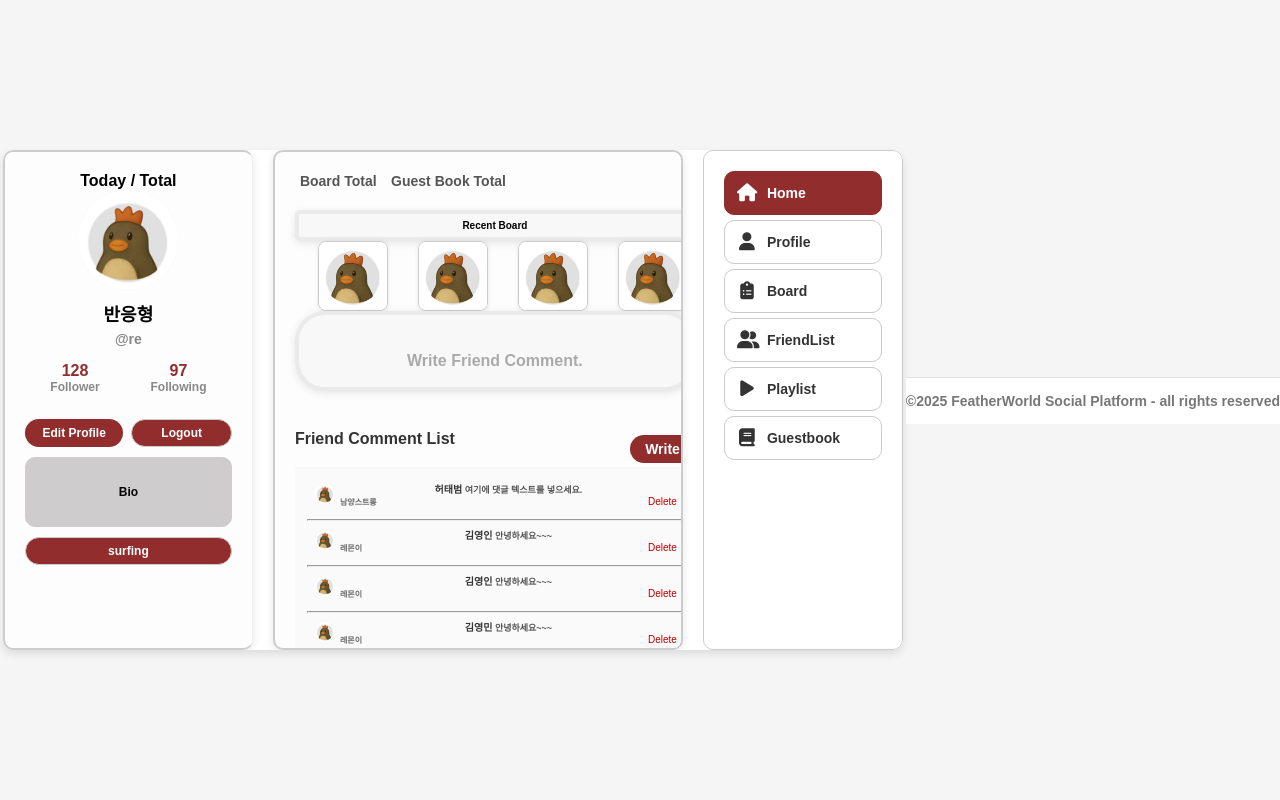
After one commit to KH-Semi/spring-semi-project, a Spring app: page /miniHome/miniHome in a window 1280 px wide. The commit adds this page. Run offline with Thymeleaf, Linux system fonts and the light colour scheme; the template is opened without the code that fills it, so the values that code supplies are empty; some of the project's set-up classes (security, data sources, template engines, error pages and the like) are left out, and stand-ins take their place; some libraries are stand-ins or nearby versions; some web fonts are replaced.

Commit message:
공용 Fragment html, css 수정

```diff
--- /dev/null
+++ b/FeatherWorld/src/main/java/com/featherworld/project/miniHome/model/service/MiniHomeService.java
@@ -0,0 +1,5 @@
+package com.featherworld.project.miniHome.model.service;
+
+public interface MiniHomeService {
+
+}
--- a/FeatherWorld/src/main/java/com/featherworld/project/myPage/controller/MyPageController.java
+++ /dev/null
@@ -1,5 +0,0 @@
-package com.featherworld.project.myPage.controller;
-
-public class MyPageController {
-
-}
--- a/FeatherWorld/src/main/java/com/featherworld/project/myPage/model/mapper/MyPageMapper.java
+++ /dev/null
@@ -1,5 +0,0 @@
-package com.featherworld.project.myPage.model.mapper;
-
-public interface MyPageMapper {
-
-}
--- a/FeatherWorld/src/main/java/com/featherworld/project/myPage/model/service/MyPageService.java
+++ /dev/null
@@ -1,5 +0,0 @@
-package com.featherworld.project.myPage.model.service;
-
-public interface MyPageService {
-
-}
--- a/FeatherWorld/src/main/java/com/featherworld/project/myPage/model/service/MyPageServiceImpl.java
+++ /dev/null
@@ -1,5 +0,0 @@
-package com.featherworld.project.myPage.model.service;
-
-public class MyPageServiceImpl {
-
-}
--- a/FeatherWorld/src/main/resources/static/css/common/main.css
+++ b/FeatherWorld/src/main/resources/static/css/common/main.css
@@ -69,6 +69,10 @@ body {
   flex-direction: column;
 }
 
+.board-type-sidebar .board-type-title {
+  font-weight: 600;
+}
+
 .board-type-sidebar .board-type-item {
   padding: 10px;
   margin-bottom: 5px;
@@ -88,11 +92,13 @@ body {
   border-radius: 5px;
   background-color: #9F2120;
   color: white;
-  font-weight: 600;
 }
 
 .board-type-sidebar .board-type-item:hover {
-  background-color: #f5f5f5;
+  transition-duration: 0.2s;
+  background-color: #9F2120;
+  color: white;
+  border-color: #9F2120;
 }
 
 .add-folder {
@@ -107,7 +113,10 @@ body {
 }
 
 .add-folder:hover {
-  background-color: #f5f5f5;
+  transition-duration: 0.2s;
+  background-color: #9F2120;
+  color: white;
+  border-color: #9F2120;
 }
 
 /* 우측 사이드바 스타일 */
@@ -143,10 +152,10 @@ body {
 }
 
 .nav-sidebar > a:hover {
-    transition-duration: 0.2s;
-    background-color: #9F2120;
-    color: white;
-    border-color: #9F2120;
+  transition-duration: 0.2s;
+  background-color: #9F2120;
+  color: white;
+  border-color: #9F2120;
 }
 
 .nav-sidebar .nav-item i {
--- a/FeatherWorld/src/main/resources/templates/Profile/Profile.html
+++ b/FeatherWorld/src/main/resources/templates/Profile/Profile.html
@@ -11,7 +11,7 @@
       rel="stylesheet"
       href="https://cdnjs.cloudflare.com/ajax/libs/font-awesome/6.4.0/css/all.min.css"
     />
-    <!-- myPage 전용 CSS -->
+    <!-- miniHome 전용 CSS -->
     <link
       rel="stylesheet"
       href="/FeatherWorld/src/main/resources/static/css/myPage.css"
--- a/FeatherWorld/src/main/resources/templates/Profile/ProfileUpdate.html
+++ b/FeatherWorld/src/main/resources/templates/Profile/ProfileUpdate.html
@@ -10,7 +10,7 @@
   <link
   rel="stylesheet"
   href="https://cdnjs.cloudflare.com/ajax/libs/font-awesome/6.4.0/css/all.min.css"/>
-    <!-- myPage 전용 CSS -->
+    <!-- miniHome 전용 CSS -->
   <link rel="stylesheet" href="/FeatherWorld/src/main/resources/static/css/myPage.css">
 
   </head>
--- a/FeatherWorld/src/main/resources/templates/Profile/edit profile.html
+++ b/FeatherWorld/src/main/resources/templates/Profile/edit profile.html
@@ -10,7 +10,7 @@
   <link
   rel="stylesheet"
   href="https://cdnjs.cloudflare.com/ajax/libs/font-awesome/6.4.0/css/all.min.css"/>
-    <!-- myPage 전용 CSS -->
+    <!-- miniHome 전용 CSS -->
   <link rel="stylesheet" href="/FeatherWorld/src/main/resources/static/css/myPage.css">
     <link rel="stylesheet" th:href="@{/css/myPage.css}" />
 
--- a/FeatherWorld/src/main/resources/templates/friendList/friendList.html
+++ b/FeatherWorld/src/main/resources/templates/friendList/friendList.html
@@ -6,7 +6,7 @@
     <title>FeatherWorld</title>
     <!-- 공용 css/js 추가 -->
     <th:block th:replace="~{common/common}"></th:block>
-    <!-- myPage 전용 CSS -->
+    <!-- miniHome 전용 CSS -->
     <link rel="stylesheet" href="/css/friendList/friendList.css">
 
     <link rel="stylesheet" href="/css/common/main.css"> <!-- for pagination -->
--- /dev/null
+++ b/FeatherWorld/src/main/resources/templates/miniHome/miniHome.html
@@ -0,0 +1,183 @@
+<!DOCTYPE html>
+<html lang="ko">
+<head>
+    <meta charset="UTF-8">
+    <meta name="viewport" content="width=device-width, initial-scale=1.0">
+    <title>FeatherWorld</title>
+    <!-- 공용 css/js 추가 -->
+    <th:block th:replace="~{common/common}"></th:block>
+    <!-- miniHome 전용 CSS -->
+    <link rel="stylesheet" href="/css/myPage.css">
+</head>
+<body>
+    <div class="container">
+        <!-- Left Panel - Profile Information -->
+        <div class="left-panel">
+            <header class="logo">
+                <p>Today / Total</p>
+            </header>
+
+            <div class="profile-info">
+                <div class="profile-image">
+                    <img th:src="#{user.default.image}" alt="프로필 이미지">
+                </div>
+                <div class="profile-name">반응형</div>
+                <div class="profile-handle">@re</div>
+                <div class="profile-stats">
+
+                    <div class="stat">
+                        <div class="stat-number">128</div>
+                        <div class="stat-label">Follower</div>
+                    </div>
+                    <div class="stat">
+                        <div class="stat-number">97</div>
+                        <div class="stat-label">Following</div>
+                    </div>
+                </div>
+                <div class="profile-action">
+                    <button class="action-button Edit-button">Edit Profile</button>
+                    <button class="action-button Logout-button">Logout</button>
+                </div>
+            </div>
+
+            <!-- 여기 추가 -->
+              <div class="profile-action">
+                <button class="action-button Board-button">Bio</button>
+              </div>
+
+            <div class="profile-action">
+                    <button class="action-button surfing-button">surfing</button>
+                </div>
+        </div>
+
+        <!-- Middle Panel - Posts -->
+      <div class="middle-panel">
+      <div class="boardContainer">
+
+        <div class="boardSummary">
+          <div class="summary-links">
+            <a href="#">Board Total</a>
+            <a href="#">Guest Book Total</a>
+          </div>
+        </div>
+
+        <div class="recentBoard">Recent Board</div>
+
+        <!-- 이미지 4개 행 추가 -->
+    <div class="small-image-row">
+      <img th:src="#{user.default.image}" alt="Image 1">
+      <img th:src="#{user.default.image}" alt="Image 2">
+      <img th:src="#{user.default.image}" alt="Image 3">
+      <img th:src="#{user.default.image}" alt="Image 4">
+    </div>
+
+    <textarea class="Comment" placeholder="Write Friend Comment."></textarea>
+
+    <div class="comment-header">
+        <div class="title">Friend Comment List</div>
+          <button id="write-button" class="write-button">Write</button>
+        </div>
+      <div id="comment-form" style="display:none; margin-top:10px;">
+        <textarea id="comment-input" class="Comment" placeholder="댓글을 작성하세요..."></textarea>
+        <button id="submit-comment" class="write-button">댓글 등록</button>
+      </div>
+
+
+  <!-- 뎃글 부분 -->
+
+   <!-- 댓글 목록 div에 id 추가 -->
+<div class="comment-list" id="comment-list">
+
+  <div class="comment-item">
+    <img th:src="#{user.default.image}" alt="User avatar" class="avatar" />
+    <div class="comment-content">
+
+        <span class="username">허태범</span>
+        <span class="comment-text">여기에 댓글 텍스트를 넣으세요.</span>
+
+      <div class="comment-meta">
+        <span class="user-role">남양스트롱</span>
+        <button class="delete-btn">Delete</button>
+      </div>
+    </div>
+  </div>
+  <hr>
+
+  <div class="comment-item">
+    <img th:src="#{user.default.image}" alt="User avatar" class="avatar" />
+    <div class="comment-content">
+        <span class="username">김영인</span>
+        <span class="comment-text">안녕하세요~~~</span>
+      <div class="comment-meta">
+        <span class="user-role">레몬이</span>
+        <button class="delete-btn">Delete</button>
+      </div>
+    </div>
+  </div>
+  <hr>
+
+  <div class="comment-item">
+    <img th:src="#{user.default.image}" alt="User avatar" class="avatar" />
+    <div class="comment-content">
+        <span class="username">김영인</span>
+        <span class="comment-text">안녕하세요~~~</span>
+      <div class="comment-meta">
+        <span class="user-role">레몬이</span>
+        <button class="delete-btn">Delete</button>
+      </div>
+    </div>
+  </div>
+  <hr>
+
+  <div class="comment-item">
+    <img th:src="#{user.default.image}" alt="User avatar" class="avatar" />
+    <div class="comment-content">
+        <span class="username">김영민</span>
+        <span class="comment-text">안녕하세요~~~</span>
+      <div class="comment-meta">
+        <span class="user-role">레몬이</span>
+        <button class="delete-btn">Delete</button>
+      </div>
+    </div>
+  </div>
+  <hr>
+
+</div>
+</div>
+</div>
+
+
+
+
+        <!--                          -->
+
+        <!-- Right Panel - Navigation Menu -->
+        <div class="right-panel">
+            <div class="menu-item menu-item-home active-home">
+              <i class="fas fa-house"></i> Home
+            </div>
+            <div class="menu-item profile-menu">
+                 <i class="fas fa-user"></i> Profile
+            </div>
+            <div class="menu-item">
+               <i class="fas fa-clipboard-list"></i> Board
+            </div>
+            <div class="menu-item">
+               <i class="fas fa-user-friends"></i> FriendList
+            </div>
+            <div class="menu-item">
+                <i class="fas fa-play"></i> Playlist
+            </div>
+            <div class="menu-item">
+                <i class="fas fa-book"></i> Guestbook
+            </div>
+        </div>
+    </div>
+
+
+     <!-- 푸터 추가 -->
+   <th:block th:replace="~{common/footer}"></th:block>
+
+   <script src="/FeatherWorld/src/main/resources/static/js/home/home.js"></script>
+</body>
+</html>
--- a/FeatherWorld/src/main/resources/templates/youtube/youtubeAPI.html
+++ b/FeatherWorld/src/main/resources/templates/youtube/youtubeAPI.html
@@ -5,7 +5,7 @@
   <title>YouTube Embed</title>
   <!-- 공용 css/js 추가 -->
   <th:block th:replace="~{common/common}"></th:block>
-    <!-- myPage 전용 CSS -->
+    <!-- miniHome 전용 CSS -->
   <link rel="stylesheet" href="/FeatherWorld/src/main/resources/static/css/myPage.css">
 
 </head>
```
Also changed, not shown: FeatherWorld/src/main/java/com/featherworld/project/miniHome/controller/MiniHomeController.java (added, +15 -0 lines), FeatherWorld/src/main/java/com/featherworld/project/miniHome/model/dto/UploadFile.java (added, +20 -0 lines), FeatherWorld/src/main/java/com/featherworld/project/miniHome/model/mapper/MiniHomeMapper.java (added, +8 -0 lines), FeatherWorld/src/main/java/com/featherworld/project/miniHome/model/service/MiniHomeServiceImpl.java (added, +8 -0 lines), FeatherWorld/src/main/java/com/featherworld/project/myPage/model/dto/UploadFile.java (deleted, +0 -20 lines), FeatherWorld/src/main/resources/static/css/myPage.css (+4 -4 lines), FeatherWorld/src/main/resources/templates/common/home/home.html (deleted, +0 -188 lines).
